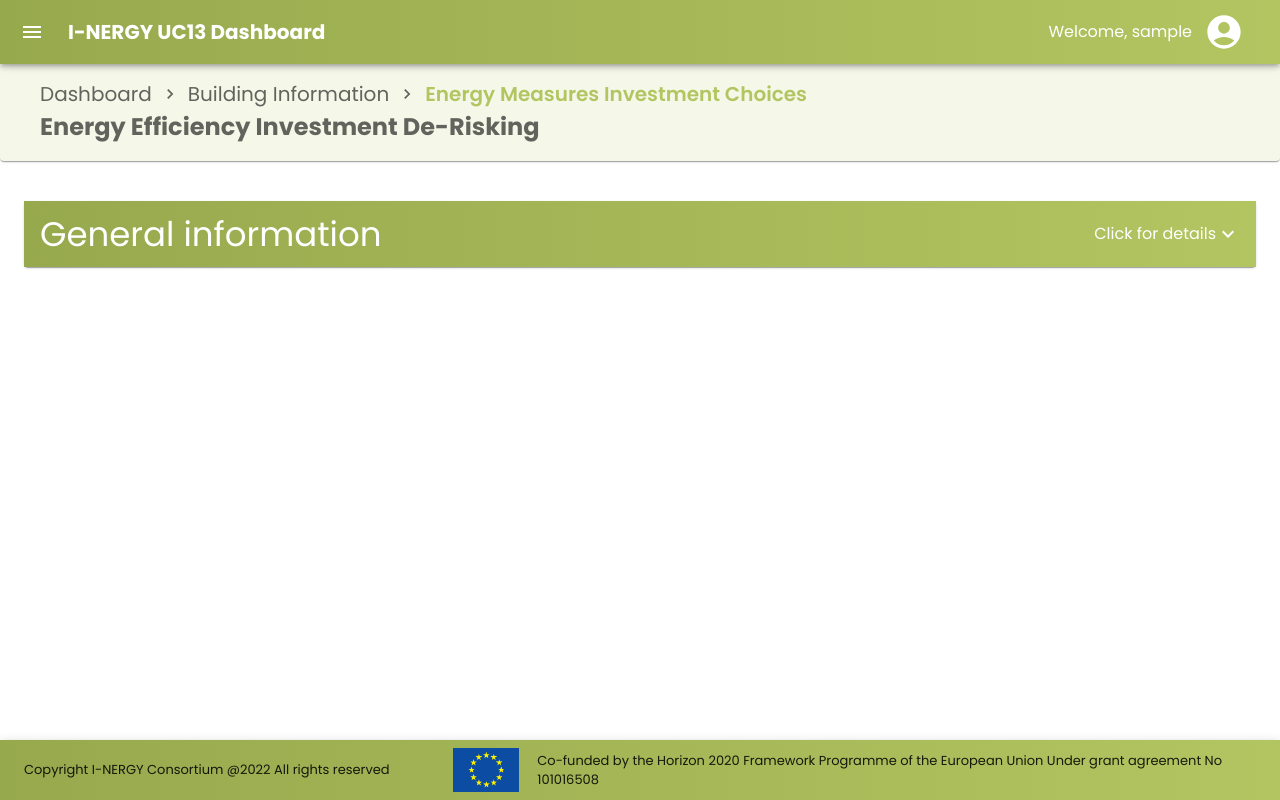
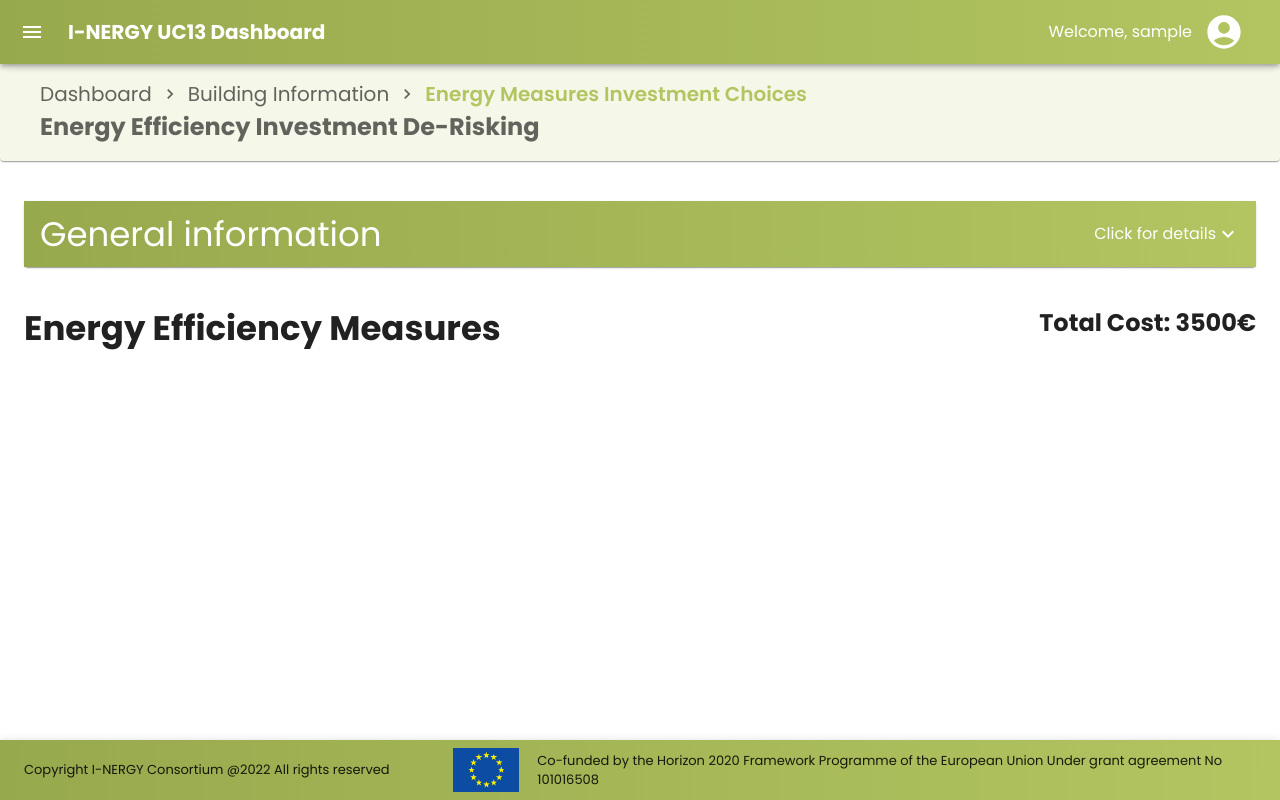
Before and after one commit to I-NERGY/EEI_Service_frontend, a React (Create React App) app: page /energy-measures/1 in a window 1280 px wide. Built offline with nearby package versions, Linux system fonts and the light colour scheme; sample sign-in values are in the browser's storage.

Commit message:
InvestmentSelect.tsx some fixes

```diff
--- a/src/pages/InvestmentSelect.tsx
+++ b/src/pages/InvestmentSelect.tsx
@@ -3,8 +3,8 @@ import React from 'react';
 import Link from "@mui/material/Link";
 import Typography from "@mui/material/Typography";
 import Container from "@mui/material/Container";
+
 import Breadcrumb from "../components/layout/Breadcrumb";
-
 import InvestmentSelectQuickInfo from "../components/InvestmentSelect/InvestmentSelectQuickInfo";
 
 const breadcrumbs = [
@@ -28,6 +28,11 @@ const InvestmentSelect = () => {
             <Container maxWidth={'xl'} sx={{my: 5}}>
                 <InvestmentSelectQuickInfo energyClass={'classAPlusPlus'} thermalTransmittance={1.9} energyConsumption={500}/>
             </Container>
+
+            <Container maxWidth={'xl'} sx={{my: 5, display: 'flex'}}>
+                <Typography variant={'h4'} fontWeight={'bold'} sx={{mb: 3, flexGrow: 1}}>Energy Efficiency Measures</Typography>
+                <Typography variant={'h5'} fontWeight={'bold'} sx={{mb: 3}}>Total Cost: 3500€</Typography>
+            </Container>
         </>
     );
 }
```
